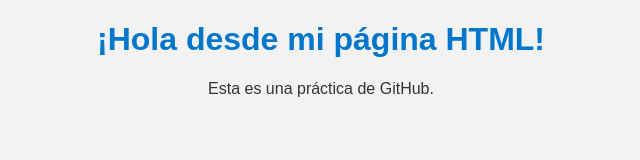
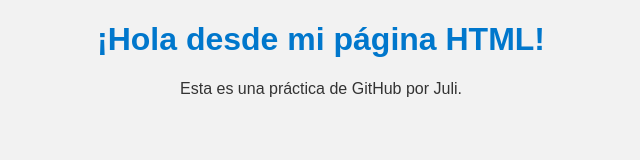
Before and after one commit to cecimenca/PracticoGIT, a plain HTML site: page index.html in a window 1280 px wide. Shown: the full height of the page, 319-959 px from the left. Drawn offline with Linux system fonts and the light colour scheme.

Commit message:
cambios index

```diff
--- a/index.html
+++ b/index.html
@@ -8,6 +8,6 @@
 </head>
 <body>
   <h1>¡Hola desde mi página HTML!</h1>
-  <p>Esta es una práctica de GitHub.</p>
+  <p>Esta es una práctica de GitHub por Juli.</p>
 </body>
 </html>
```
